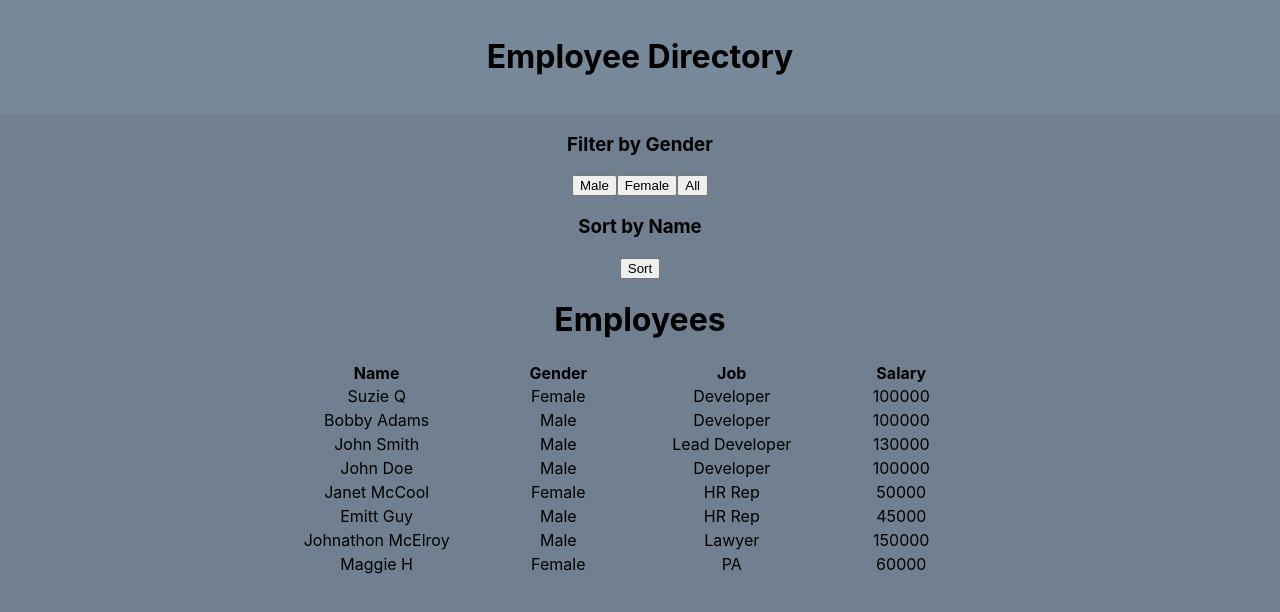
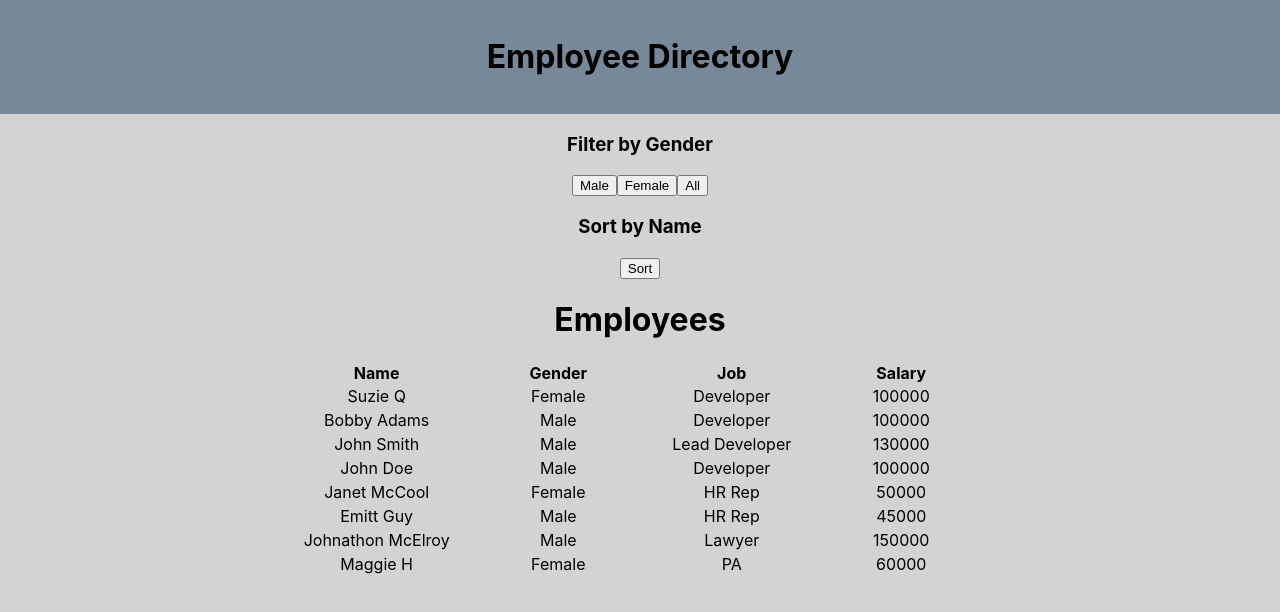
Before and after one commit to lupemls/employee-dir, a React (Create React App) app: page / in a window 1280 px wide. Shown: the top 612 px of the page. Built offline with nearby package versions, Linux system fonts and the light colour scheme.

Commit message:
Added some comments and altered package for gh-pages

```diff
--- a/package.json
+++ b/package.json
@@ -1,5 +1,6 @@
 {
   "name": "employee-dir",
+  "homepage": "http://lupemls.github.io/employee-dir",
   "version": "0.1.0",
   "private": true,
   "dependencies": {
@@ -11,6 +12,8 @@
     "react-scripts": "3.4.1"
   },
   "scripts": {
+    "predeploy": "npm run build",
+    "deploy": "gh-pages -d build",
     "start": "react-scripts start",
     "build": "react-scripts build",
     "test": "react-scripts test",
@@ -30,5 +33,8 @@
       "last 1 firefox version",
       "last 1 safari version"
     ]
+  },
+  "devDependencies": {
+    "gh-pages": "^3.0.0"
   }
 }
--- a/public/style.css
+++ b/public/style.css
@@ -1,5 +1,5 @@
 body{
-    background: slategray;
+    background: lightgrey;
     margin: auto;
     text-align: center;
 }
--- a/src/components/Employee.js
+++ b/src/components/Employee.js
@@ -23,6 +23,7 @@ class Employee extends Component {
   }
   sortName() {
       //sorts employees based off of name
+      //had to change to arrow function for this to be read
     const compare = (a, b) => {
       if(this.state.sortAsc){
         this.setState({sortAsc: false})
```
Also changed, not shown: 1 other file (tests, documents, lock files or other folders).
